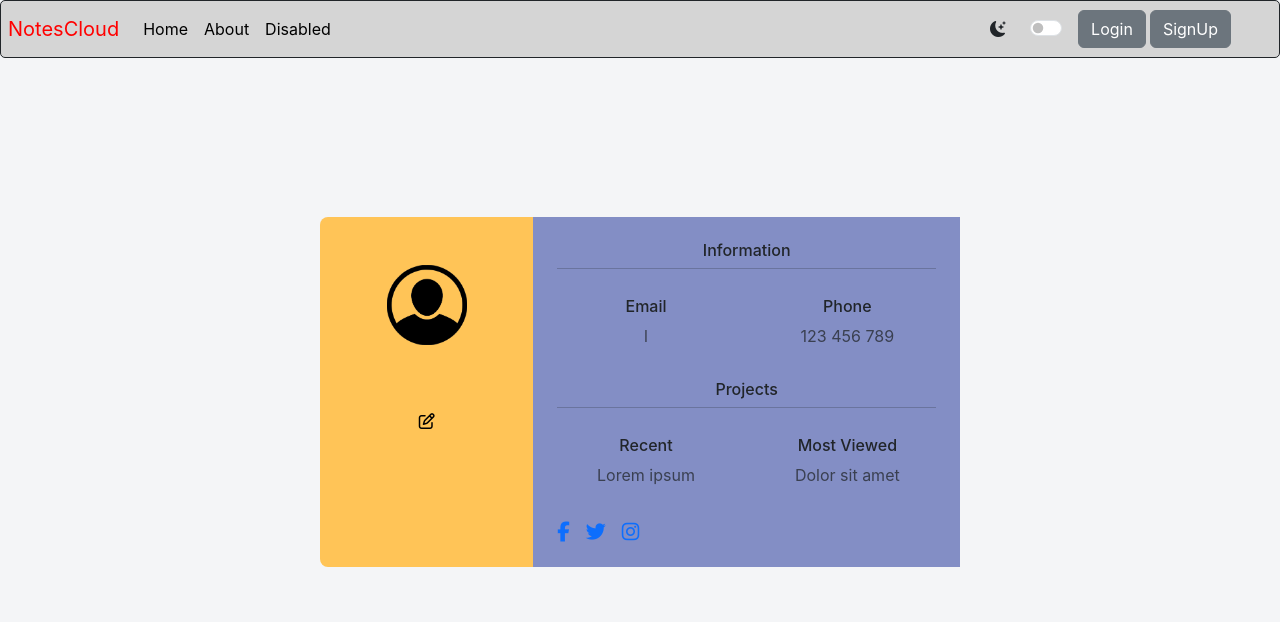
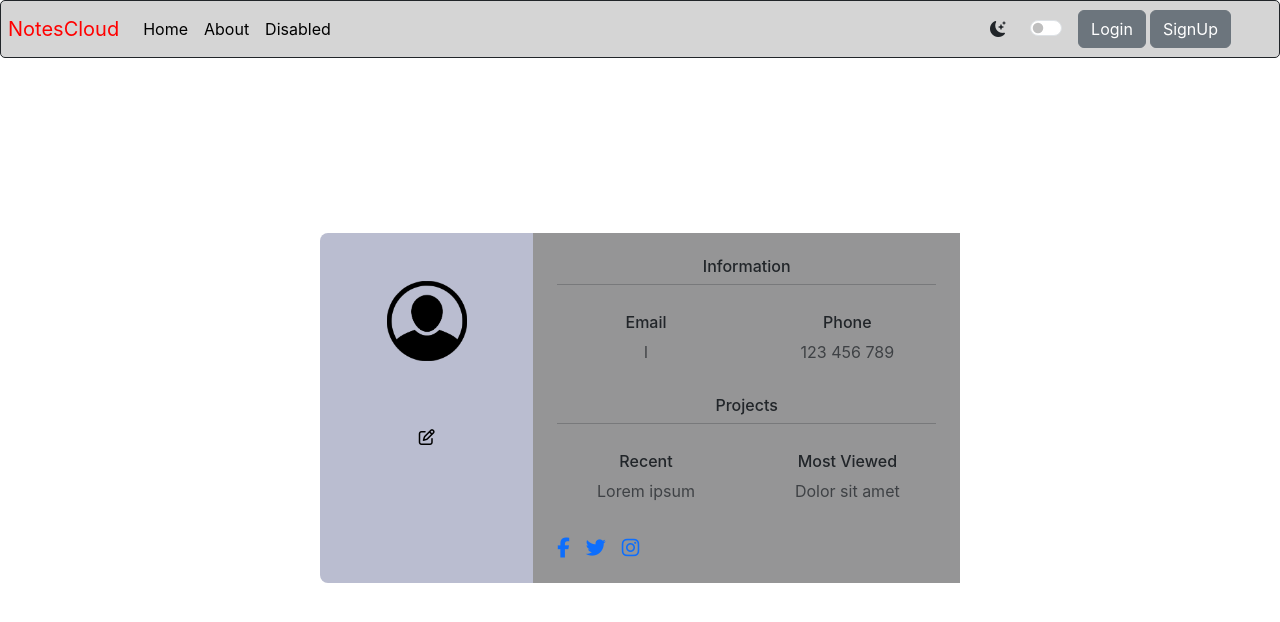
Before and after one commit to SupercoolKartik/DemoAB-2, a React (Create React App) app: page /user in a window 1280 px wide. Shown: the top 622 px of the page. Built offline with nearby package versions, Linux system fonts and the light colour scheme; no server answers.

Commit message:
Minor design changes

```diff
--- a/src/components/NoteItem.js
+++ b/src/components/NoteItem.js
@@ -11,7 +11,7 @@ const NoteItem = (props) => {
           style={
             mode === "dark"
               ? { backgroundColor: "#001f3f" }
-              : { backgroundColor: "#f3effc" }
+              : { backgroundColor: "#d5d5d5" }
           }
         >
           {props.note.title}
@@ -20,7 +20,7 @@ const NoteItem = (props) => {
           className={`card-body text-${mode === "dark" ? "light" : "dark"}`}
           style={
             mode === "dark"
-              ? { backgroundColor: "black" }
+              ? { backgroundColor: "#1e2026" }
               : { backgroundColor: "#f3effc" }
           }
         >
--- a/src/components/user.js
+++ b/src/components/user.js
@@ -28,7 +28,7 @@ const User = () => {
   }, []);
   return (
     <>
-      <section className="vh-100" style={{ backgroundColor: "#f4f5f7" }}>
+      <section className="vh-100 mt-3">
         <div className="py-5 h-100">
           <div className="d-flex justify-content-center align-items-center h-100">
             <div className="col-lg-6 mb-4 mb-lg-0">
@@ -39,7 +39,7 @@ const User = () => {
                     style={{
                       borderTopLeftRadius: ".5rem",
                       borderBottomLeftRadius: ".5rem",
-                      backgroundColor: "#ffc457",
+                      backgroundColor: "#babdd0",
                     }}
                   >
                     <img
@@ -56,7 +56,7 @@ const User = () => {
                   </div>
                   <div
                     className="col-md-8"
-                    style={{ backgroundColor: "rgb(131 142 197)" }}
+                    style={{ backgroundColor: "#959596" }}
                   >
                     <div className="card-body p-4">
                       <h6>Information</h6>
```
